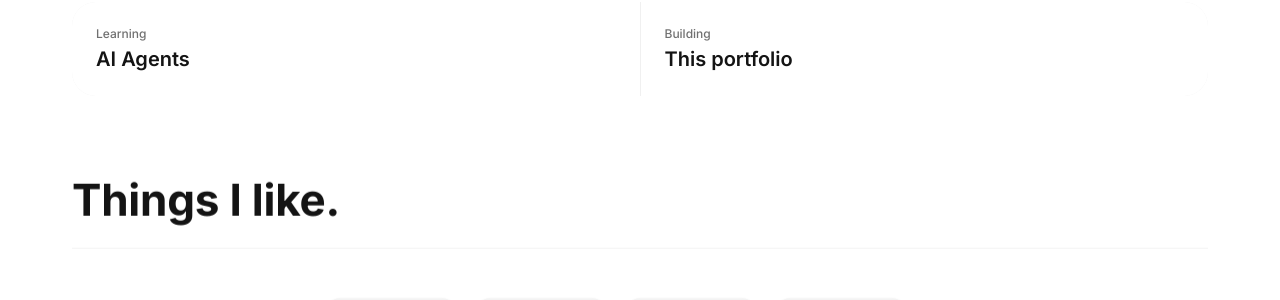
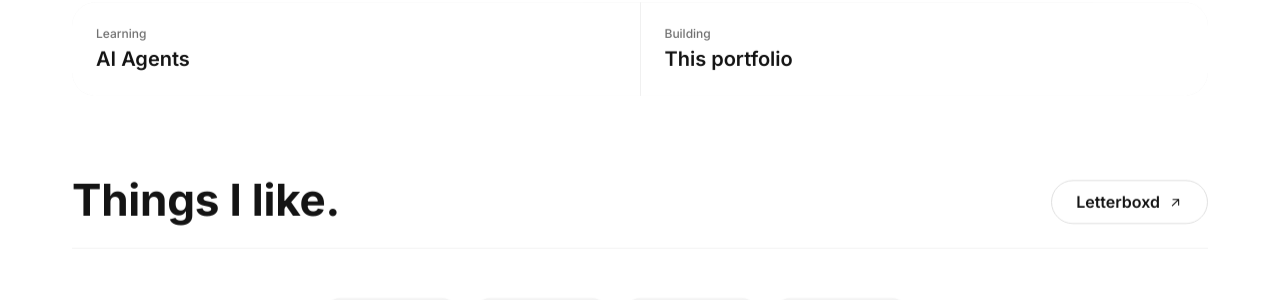
Before and after one commit to rahulthota21/portfolio, a Next.js app: page /beyond-code in a window 1280 px wide. Shown: the part 770-1070 px from the top of the page. Built offline with nearby package versions, Linux system fonts and the light colour scheme; no server answers; the database is empty.

Commit message:
feat(social): add Letterboxd profile across the site
New three-dot Letterboxd icon joins the social icon set; the profile
link now appears in the contact section, the footer, and as a pill
next to 'Things I like' on the beyond-code page.

```diff
--- a/src/app/beyond-code/page.tsx
+++ b/src/app/beyond-code/page.tsx
@@ -1,6 +1,7 @@
 import type { Metadata } from 'next';
 import { ContactForm } from '@/components/ContactForm';
 import { FavouriteGroup } from '@/components/FavouriteGroup';
+import { ArrowUpRight } from '@/components/Icons';
 import { Footer } from '@/components/Footer';
 import { Nav } from '@/components/Nav';
 import { Reveal } from '@/components/Reveal';
@@ -83,8 +84,17 @@ export default async function BeyondCodePage() {
         {hasAny && (
           <section className="container-content mt-section">
             <Reveal>
-              <div className="border-b border-hairline-soft pb-lg">
+              <div className="flex flex-wrap items-end justify-between gap-md border-b border-hairline-soft pb-lg">
                 <h2 className="type-h2 text-ink">Things I like.</h2>
+                <a
+                  href="https://letterboxd.com/rahulthota/"
+                  target="_blank"
+                  rel="noreferrer noopener"
+                  className="pill-outline shrink-0"
+                >
+                  Letterboxd
+                  <ArrowUpRight width={15} height={15} />
+                </a>
               </div>
             </Reveal>
             <div className="mt-lg">
--- a/src/components/Icons.tsx
+++ b/src/components/Icons.tsx
@@ -110,9 +110,30 @@ export const Upload = (p: P) => (
     <path d="M12 17V5M7 9l5-5 5 5M4 21h16" />
   </svg>
 );
+export const Eye = (p: P) => (
+  <svg {...base} {...p}>
+    <path d="M2.5 12S6 5.5 12 5.5 21.5 12 21.5 12 18 18.5 12 18.5 2.5 12 2.5 12Z" />
+    <circle cx="12" cy="12" r="3" />
+  </svg>
+);
+export const EyeOff = (p: P) => (
+  <svg {...base} {...p}>
+    <path d="M4 4l16 16" />
+    <path d="M10.7 5.7c.4-.1.9-.2 1.3-.2 6 0 9.5 6.5 9.5 6.5a17.6 17.6 0 0 1-2.9 3.7M6.6 6.7C3.9 8.5 2.5 12 2.5 12S6 18.5 12 18.5c1.2 0 2.3-.3 3.3-.7" />
+    <path d="M9.9 9.9a3 3 0 0 0 4.2 4.2" />
+  </svg>
+);
+export const Letterboxd = (p: P) => (
+  <svg {...base} {...p} fill="currentColor" stroke="none">
+    <circle cx="4.5" cy="12" r="3.4" />
+    <circle cx="12" cy="12" r="3.4" />
+    <circle cx="19.5" cy="12" r="3.4" />
+  </svg>
+);
 
 export const socialIcon: Record<string, (p: P) => JSX.Element> = {
   linkedin: Linkedin,
   github: Github,
+  letterboxd: Letterboxd,
   mail: Mail,
 };
--- a/src/data/seed.ts
+++ b/src/data/seed.ts
@@ -717,6 +717,7 @@ export const seed: SiteContent = {
     socials: [
       { name: 'LinkedIn', url: 'https://www.linkedin.com/in/rahulthota21/', icon: 'linkedin' },
       { name: 'GitHub', url: 'https://github.com/rahulthota21', icon: 'github' },
+      { name: 'Letterboxd', url: 'https://letterboxd.com/rahulthota/', icon: 'letterboxd' },
       { name: 'Email', url: 'mailto:rahulthota21@gmail.com', icon: 'mail' },
     ],
   },
```
